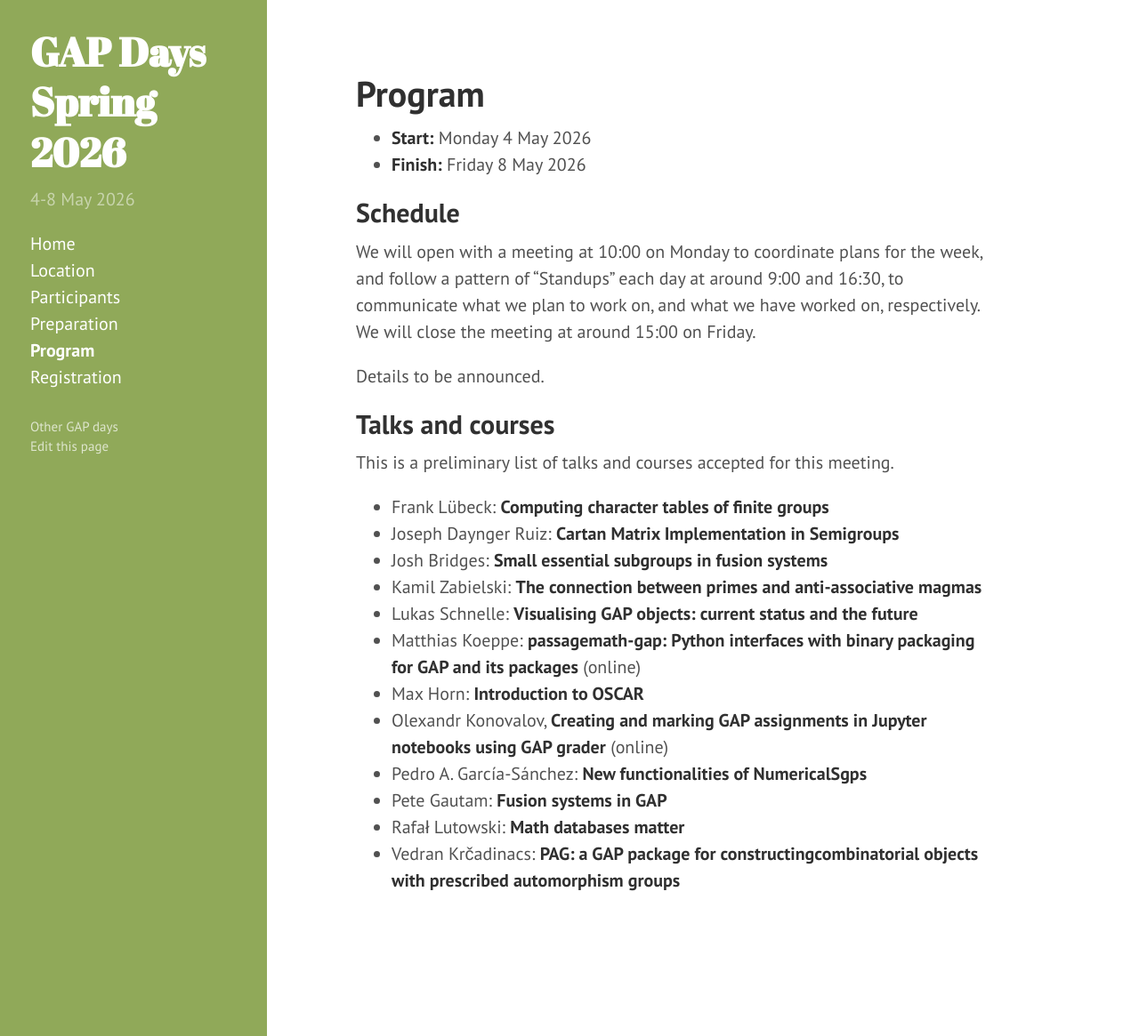
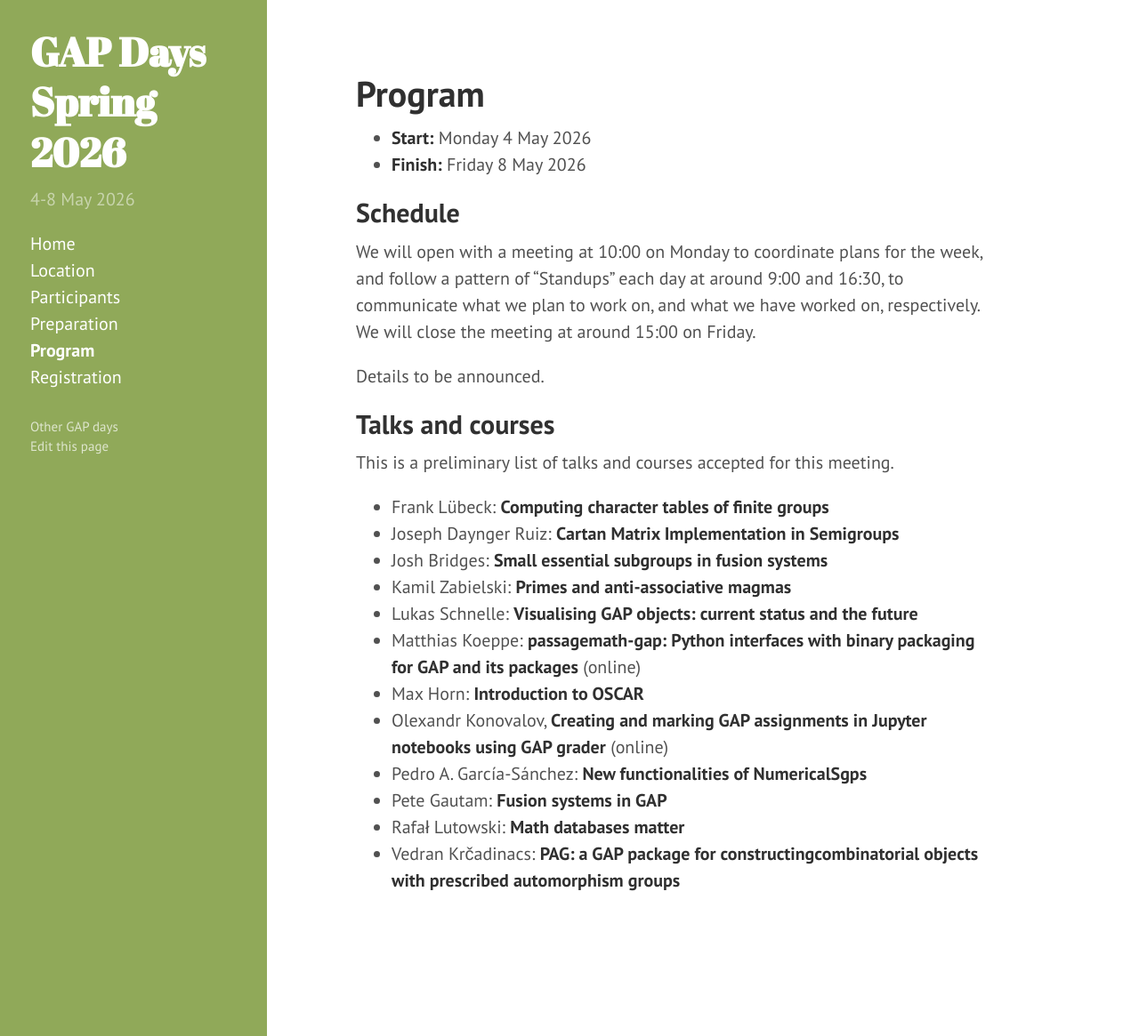
Before and after one commit to gapdays/gapdays2026-spring, a Jekyll site: the page built from program.md, in a window 1280 px wide and 1165 px high. Shown: the whole window at 89% size. Built offline with Jekyll 4.4.1, drawn with Linux system fonts in a browser that asks for light colours.

Commit message:
Kamil prefers a shorter title

```diff
--- a/program.md
+++ b/program.md
@@ -26,7 +26,7 @@ This is a preliminary list of talks and courses accepted for this meeting.
 - Frank Lübeck: **Computing character tables of finite groups**
 - Joseph Daynger Ruiz: **Cartan Matrix Implementation in Semigroups**
 - Josh Bridges: **Small essential subgroups in fusion systems**
-- Kamil Zabielski: **The connection between primes and anti-associative magmas**
+- Kamil Zabielski: **Primes and anti-associative magmas**
 - Lukas Schnelle: **Visualising GAP objects: current status and the future**
 - Matthias Koeppe: **passagemath-gap: Python interfaces with binary packaging for GAP and its packages** (online)
 - Max Horn: **Introduction to OSCAR**
```
